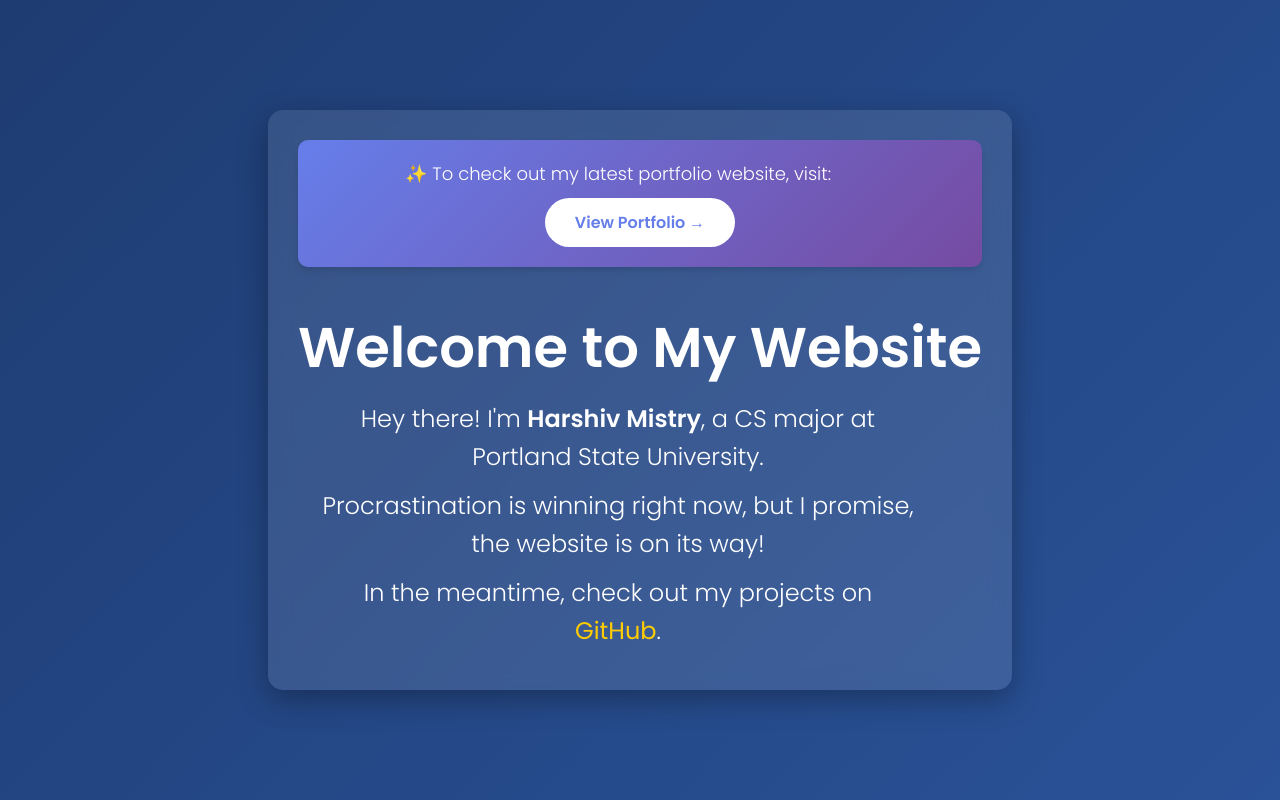
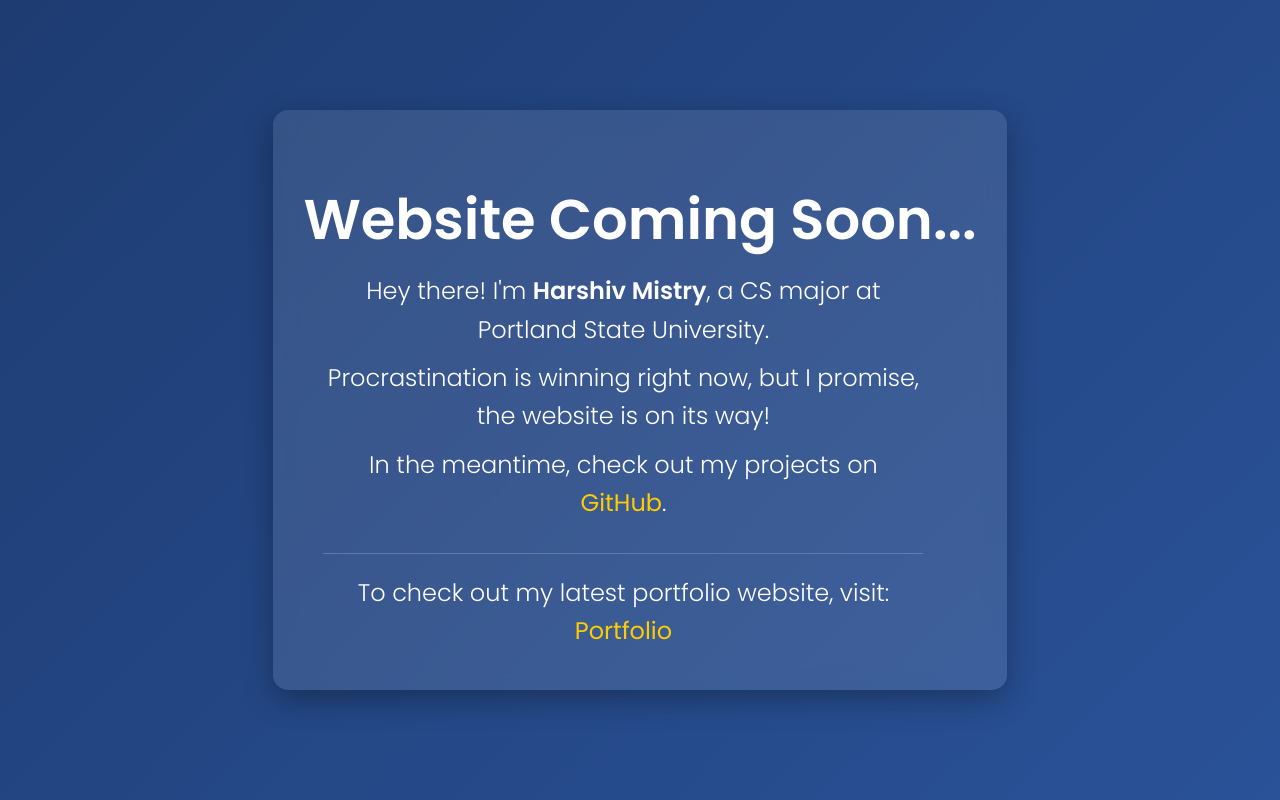
Before and after one commit to shivdevs/tempwebsite, a plain HTML site: page index.html in a window 1280 px wide. Drawn offline with Linux system fonts and the light colour scheme.

Commit message:
Move portfolio link to bottom with subtle styling

```diff
--- a/index.html
+++ b/index.html
@@ -58,22 +58,15 @@
 
 <body>
     <div class="container">
-        <!-- Portfolio Link Banner -->
-        <div
-            style="background: linear-gradient(135deg, #667eea 0%, #764ba2 100%); padding: 20px; border-radius: 10px; margin-bottom: 30px; text-align: center; box-shadow: 0 4px 6px rgba(0,0,0,0.1);">
-            <p style="color: white; font-size: 18px; margin: 0 0 10px 0;">
-                ✨ To check out my latest portfolio website, visit:
-            </p>
-            <a href="/tempwebsite/home/"
-                style="display: inline-block; background: white; color: #667eea; padding: 12px 30px; border-radius: 25px; text-decoration: none; font-weight: bold; font-size: 16px; transition: transform 0.2s;">
-                View Portfolio →
-            </a>
-        </div>
-
-        <h1>Welcome to My Website</h1>
+        <h1>Website Coming Soon...</h1>
         <p>Hey there! I'm <strong>Harshiv Mistry</strong>, a CS major at Portland State University.</p>
         <p>Procrastination is winning right now, but I promise, the website is on its way!</p>
         <p>In the meantime, check out my projects on <a href="https://github.com/shivdevs" target="_blank">GitHub</a>.
+        </p>
+
+        <!-- Portfolio Link at Bottom -->
+        <p style="margin-top: 30px; padding-top: 20px; border-top: 1px solid rgba(255,255,255,0.2);">
+            To check out my latest portfolio website, visit: <a href="/tempwebsite/home/">Portfolio</a>
         </p>
     </div>
 </body>
```
